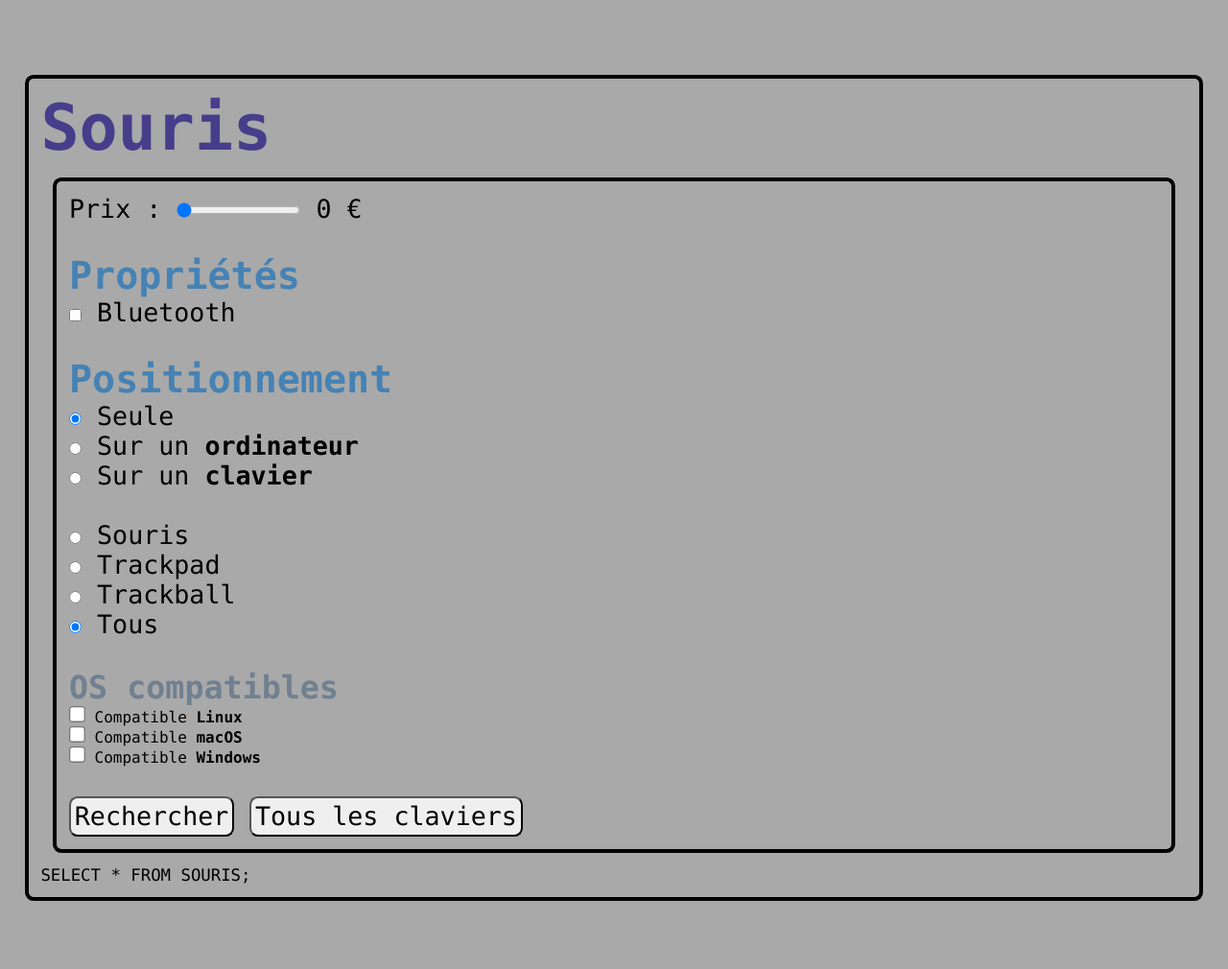
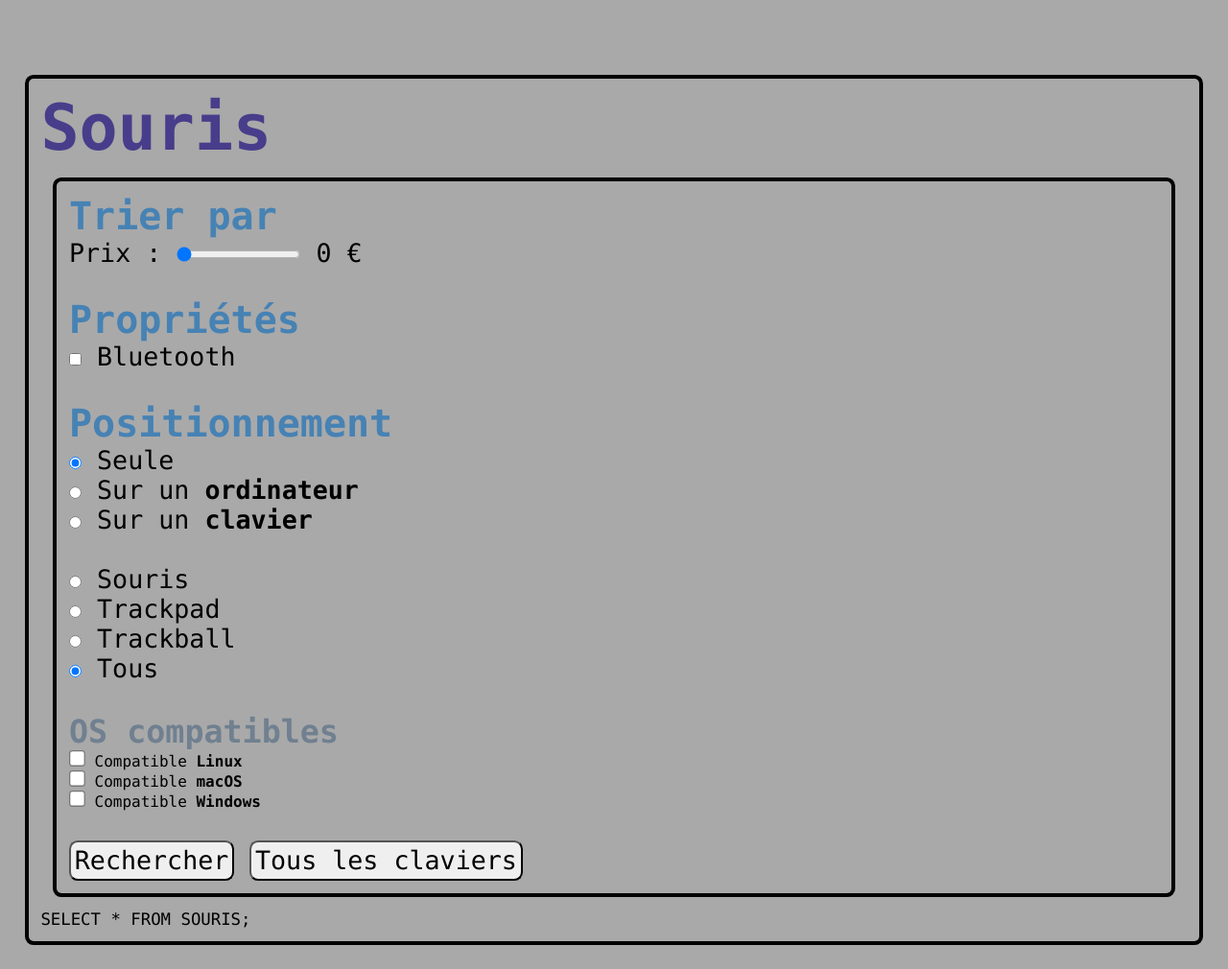
Before and after one commit to OsKaR31415/claviers-et-souris, a PHP site: page /souris.php in a window 1280 px wide. Shown: the part 96-1106 px from the top of the page at 96% size. Before the commit the page ends 1035 px from the top, so only its background shows below. Run offline with PHP 8.4, Linux system fonts and the light colour scheme; data that the repository does not hold is empty.

Commit message:
Update form_souris.inc.php

```diff
--- a/form_souris.inc.php
+++ b/form_souris.inc.php
@@ -3,6 +3,7 @@
 <form action="souris.php" method="get">
     <div class="flex-container">
 
+        <div><h3>Trier par</h3></div>
         <div> <!-- slider du nombre de prix -->
             <label for="prix">Prix : </label>
             <input type="range" name="prix" id="prix"
```
